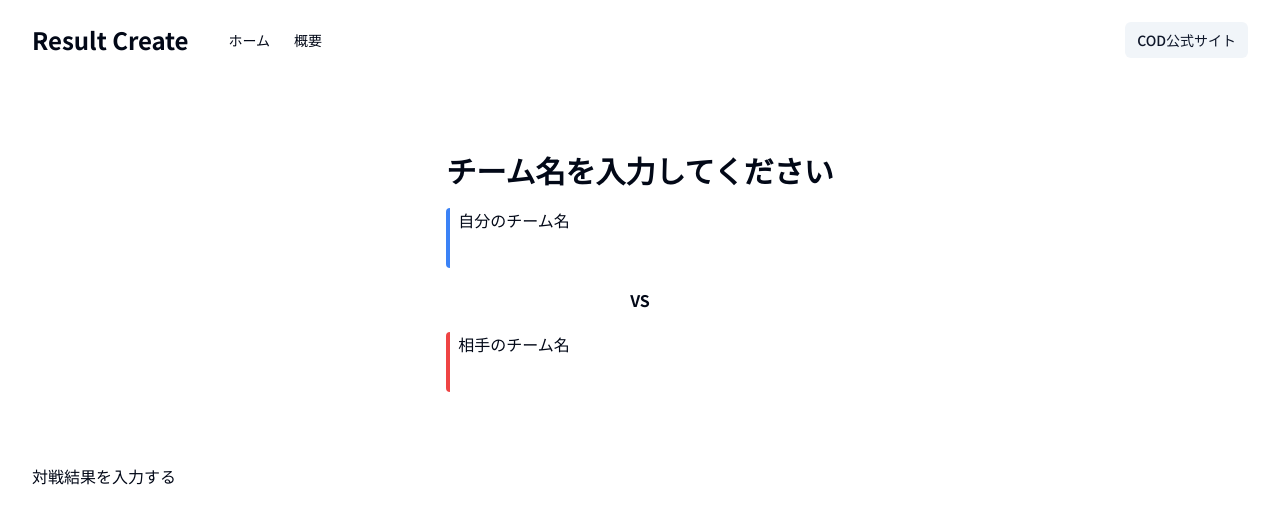
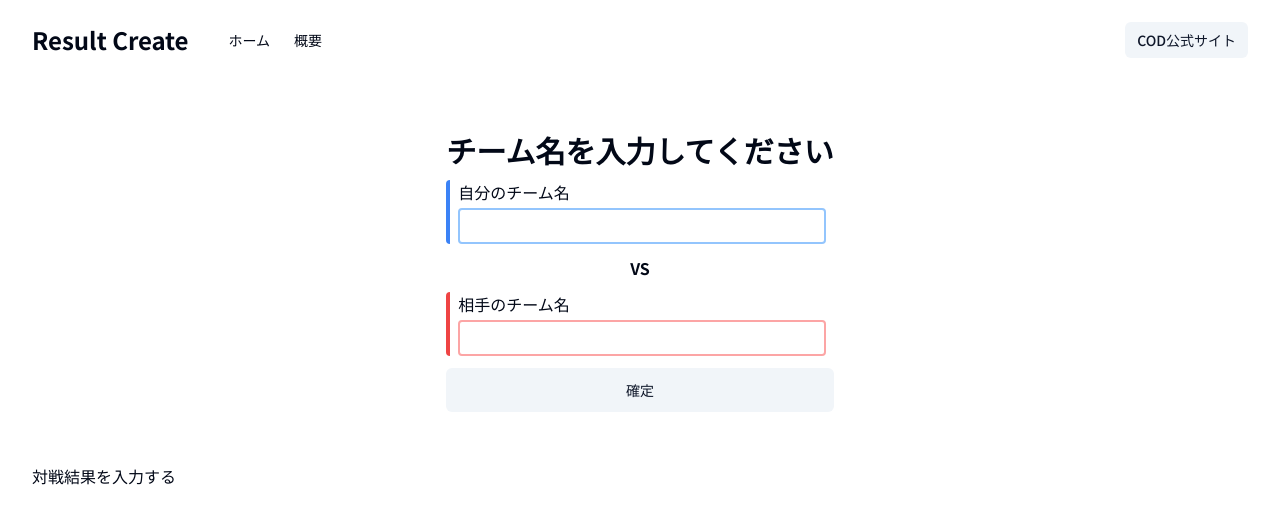
Before and after one commit to tokutetsu96/result-app, a Next.js app: page /battleThree in a window 1280 px wide. Shown: the top 524 px of the page. Built offline with nearby package versions, Linux system fonts and the light colour scheme.

Commit message:
useForm追加

```diff
--- a/package.json
+++ b/package.json
@@ -17,6 +17,7 @@
     "next": "14.2.13",
     "react": "^18",
     "react-dom": "^18",
+    "react-hook-form": "^7.53.0",
     "tailwind-merge": "^2.5.2",
     "tailwindcss-animate": "^1.0.7"
   },
--- a/src/components/team-input.tsx
+++ b/src/components/team-input.tsx
@@ -1,32 +1,65 @@
+"use client";
+
+import { useForm } from "react-hook-form";
+import { Button, buttonVariants } from "./ui/button";
+import { cn } from "@/lib/utils";
+
+interface TeamInput {
+  myTeamName: string;
+  enemyTeamName: string;
+}
 export default function TeamInput() {
+  const {
+    register,
+    handleSubmit,
+    formState: { errors },
+  } = useForm<TeamInput>();
+
+  const onSubmit = (data: TeamInput) => {
+    console.log(data);
+  };
+
   return (
     <div className="container flex flex-col items-center justify-center min-h-[32rem] -mt-32">
-      <div className="space-y-5 mt-32">
+      <form className="space-y-3 mt-32">
         <h1 className="sm:text-3xl text-xl font-bold">
           チーム名を入力してください
         </h1>
-        <div className="border-l-4 border-blue-500 rounded space-y-1">
+        <div className="border-l-4 border-blue-500 rounded">
           <div className="px-2 space-y-1">
             <span>自分のチーム名</span>
             <input
+              id="myTeamName"
               type="text"
-              className="w-full p-1 focus:outline-none focus:outline-blue-500 rounded"
-            ></input>
+              className="w-full p-1 border-2 border-blue-300 focus:outline-none focus:border-blue-500 rounded"
+              {...register("myTeamName")}
+            />
           </div>
         </div>
         <div className="flex justify-center font-bold">
           <span>VS</span>
         </div>
-        <div className="border-l-4 border-red-500 rounded space-y-1">
+        <div className="border-l-4 border-red-500 rounded">
           <div className="px-2 space-y-1">
             <span>相手のチーム名</span>
             <input
+              id="enemyTeamName"
               type="text"
-              className="w-full p-1 focus:outline-none focus:outline-red-500 rounded"
-            ></input>
+              className="w-full p-1 border-2 border-red-300 focus:outline-none focus:border-red-500 rounded"
+              {...register("enemyTeamName")}
+            />
           </div>
         </div>
-      </div>
+        <button
+          onClick={handleSubmit(onSubmit)}
+          className={cn(
+            buttonVariants({ variant: "secondary", size: "lg" }),
+            "w-full hover:bg-gray-200"
+          )}
+        >
+          確定
+        </button>
+      </form>
     </div>
   );
 }
```
Also changed, not shown: 1 other file (tests, documents, lock files or other folders).
